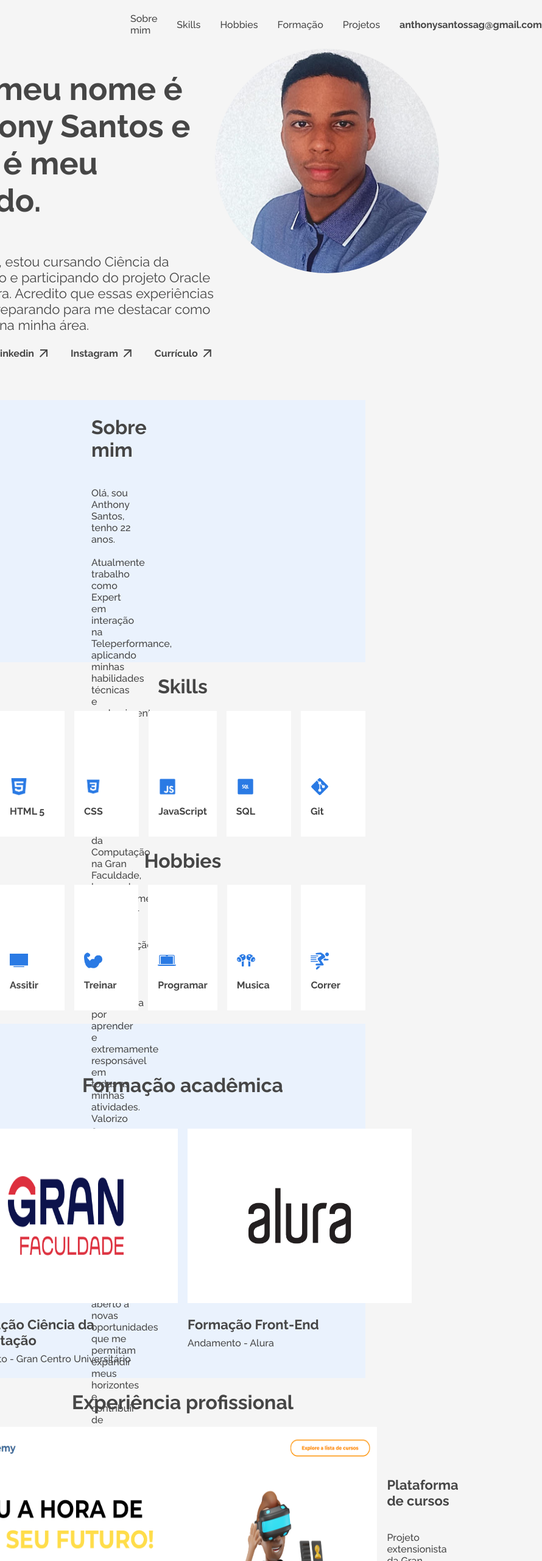
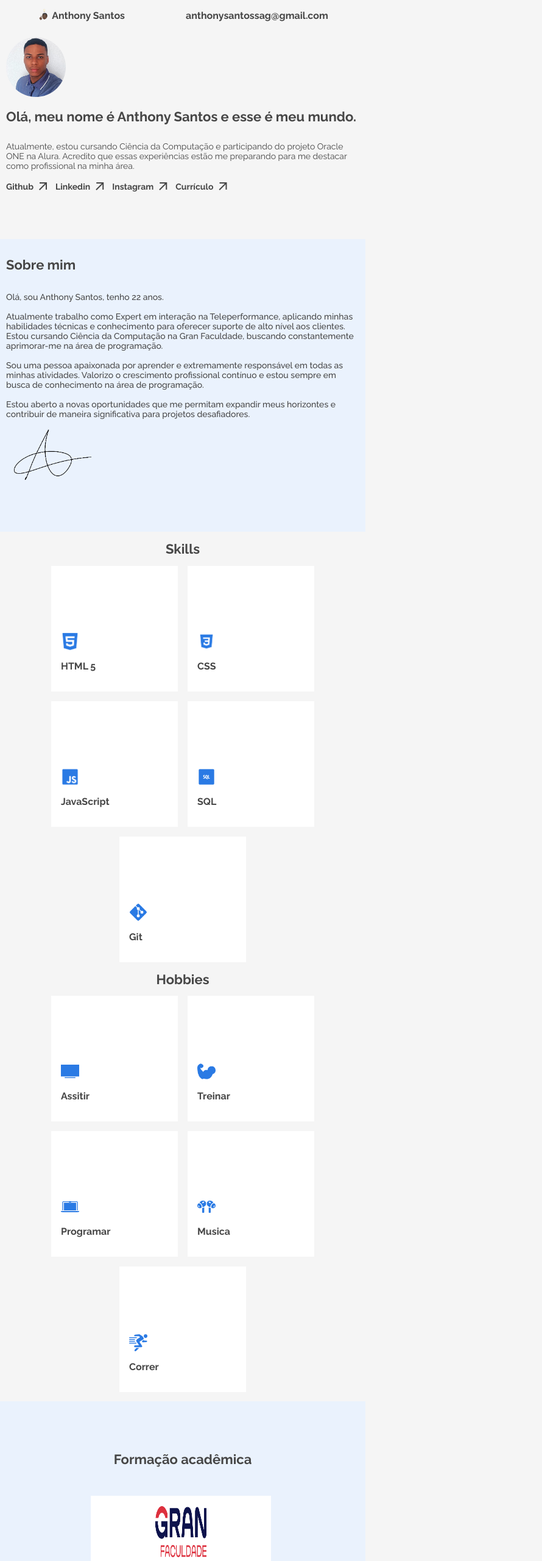
Before and after one commit to AnthonySantoss/T6-ONE-ALURA---ORACLE, a plain HTML site: page Portfolio/index.html in a window 600 px wide. Shown: the top 2560 px of the page at 61% size, 890 px wide, since content can reach past the window. Drawn offline with nearby package versions, Linux system fonts and the light colour scheme.

Commit message:
atualização

```diff
--- a/Portfolio/index.html
+++ b/Portfolio/index.html
@@ -154,7 +154,7 @@
 
             </div>
 
-            <div class="flex-formacao-academica">
+            <div class="flex-formacao-academica-1">
             <div class="formacao">
                 <img src="img/49726e65f6b35c2e8e366a16c0734fb7.png" alt="Alura" class="academica">
             </div>
--- a/Portfolio/style.css
+++ b/Portfolio/style.css
@@ -553,3 +553,132 @@ footer{
     }
 
 }
+
+/*dispositivo celular*/
+@media (min-width: 418px) and (max-width: 767px){
+    .flex-conteiner{
+        gap: 100px;
+    }
+    .flex-conteiner p{
+        font-size: 16px;
+    }
+    .personagem{
+        width: 24px;
+        height: 24px;
+    }
+
+    .email{
+        font-size: 16px;
+    }
+    .assunto{
+        display: none;
+    }
+
+    .apresentacao{
+        flex-direction: column-reverse;
+        padding: 10px;
+    }
+    .foto-perfil{
+        width: 98px;
+        height: 98px;
+    }
+
+    .apresentacao h1{
+        font-size: 22px;
+    }
+
+    .apresentacao h3{
+        font-size: 14px;
+    }
+    .links{
+        font-size: 14px;
+        gap: 8px;
+    }
+
+    .flex-conteudo{
+        padding: 10px;
+        height: 460px;
+    }
+
+    .flex-conteudo h1{
+        font-size: 22px;
+    }
+
+    .flex-conteudo p{
+        font-size: 14px;
+    }
+
+    .hobbies-skills{
+        display: flex;
+        flex-wrap: wrap;
+    }
+
+    .skills-hobbies h1{
+        font-size: 22px;
+    }
+
+    .flex-formacao{
+        flex-direction: column;
+        align-items: center;
+
+    }
+
+    .flex-formacao-academica{
+        padding-left: 70px;
+    }
+
+    .formacao-academica h1{
+        font-size: 22px;
+    }
+    .formacao{
+        width: 296px;
+        height: 118px;
+    }
+
+    .academica{
+        width: 84px;
+        height: 84px;
+    }
+
+    .experiencia-profissional h1{
+        font-size: 22px;
+    }
+
+    .flex-experiencia img{
+        width: 296px;
+        height: 144px;
+    }
+
+    .experiencia{
+        flex-direction: column;
+    }
+
+    #decodificador {
+        display: flex;
+        flex-direction: column-reverse;
+    }
+
+    .contato-informacao{
+        padding: 10px;
+    }
+
+    .contato img {
+        display: none;
+    }
+
+    .contato h1 {
+        font: 22px;
+    }
+    .contato p {
+        font: 16px;
+    }
+
+    .text{
+        width: 296px;
+    }
+
+    textarea{
+        width: 296px;
+    }
+
+}
```
